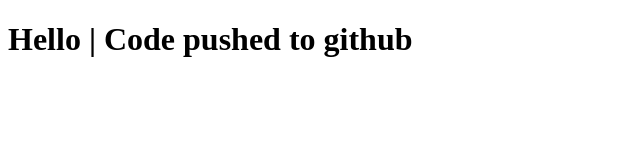
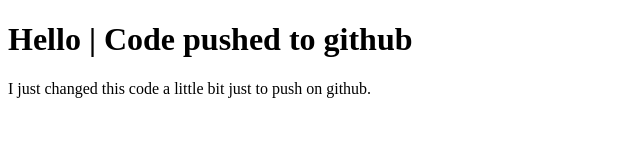
Before and after one commit to Wasiq-Ashraf/General-01, a plain HTML site: page index.html in a window 1280 px wide. Shown: the whole page, without its empty margins (0-640 px from the left). Drawn offline with Linux system fonts and the light colour scheme.

Commit message:
Adding small things to all three files

```diff
--- a/index.html
+++ b/index.html
@@ -8,5 +8,6 @@
 </head>
 <body>
     <h1>Hello | Code pushed to github</h1>
+    <p>I just changed this code a little bit just to push on github.</p>
 </body>
 </html>
--- a/index.js
+++ b/index.js
@@ -1 +1,2 @@
 console.log("GITHUB TUTORIAL");
+console.log("PUSHING CODE TO GITHUB");
--- a/main.css
+++ b/main.css
@@ -2,4 +2,6 @@
     margin: 0px;
     padding: 0px;
     background-color: beige;
+    font-size: 16px;
+    color: black;
 }
```
